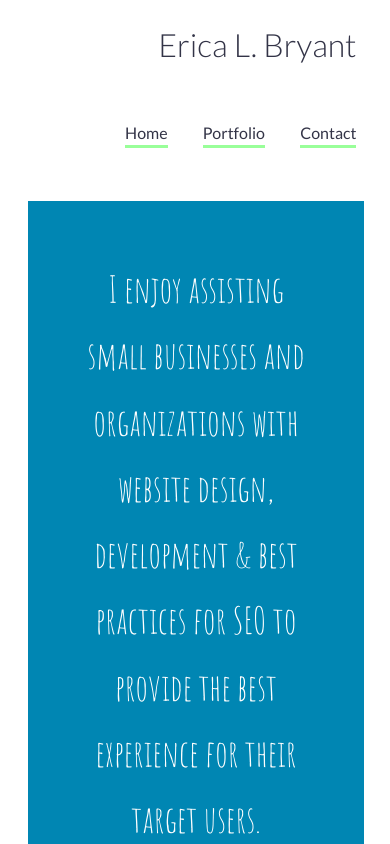
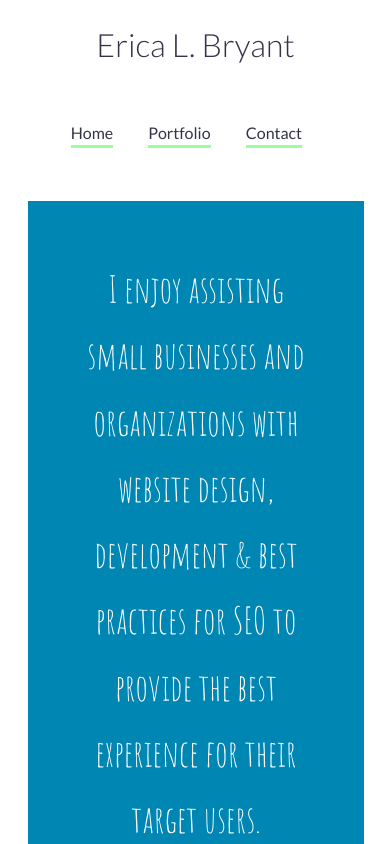
Before and after one commit to elbryant/Erica-L-Bryant, a plain HTML site: page index.html in a window 390 px wide. Shown: the top 844 px of the page. Drawn offline with Linux system fonts and the light colour scheme.

Commit message:
Adjusted centering of menu for mobile

```diff
--- a/css/style.css
+++ b/css/style.css
@@ -258,10 +258,14 @@ p {
   }
 
   h1 {
-    float: right;
-    text-align: right;
-    width: auto;
+    position: relative;
+    padding-left: 2.4em;
   }
+
+.main_nav {
+    position: relative;
+    left: -3.4em;
+}
 
   img {
     max-width: 100%;
```
